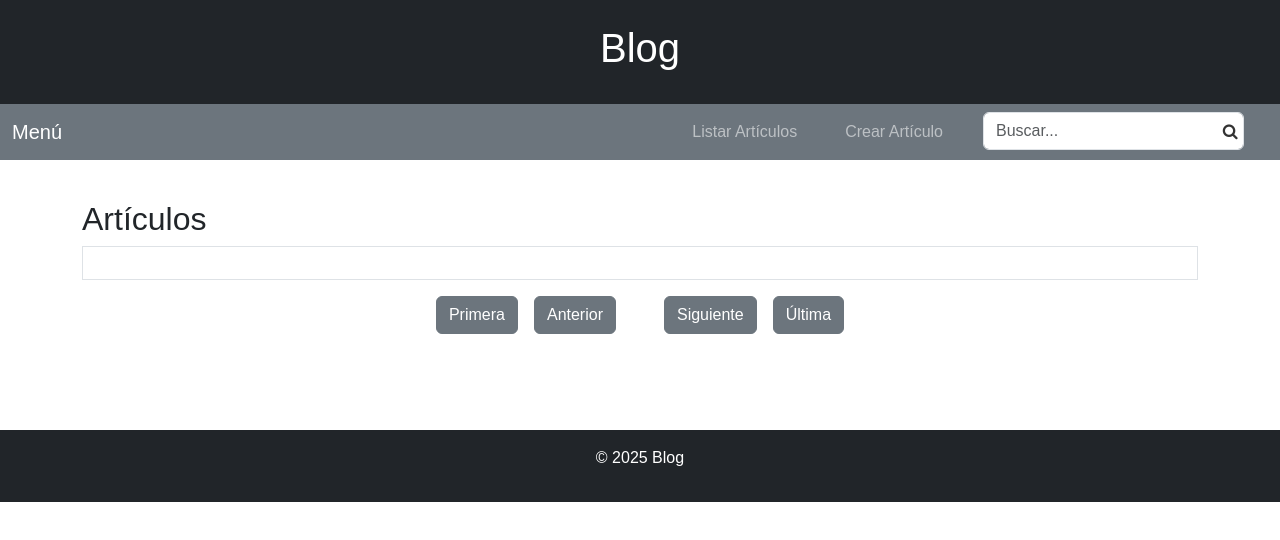
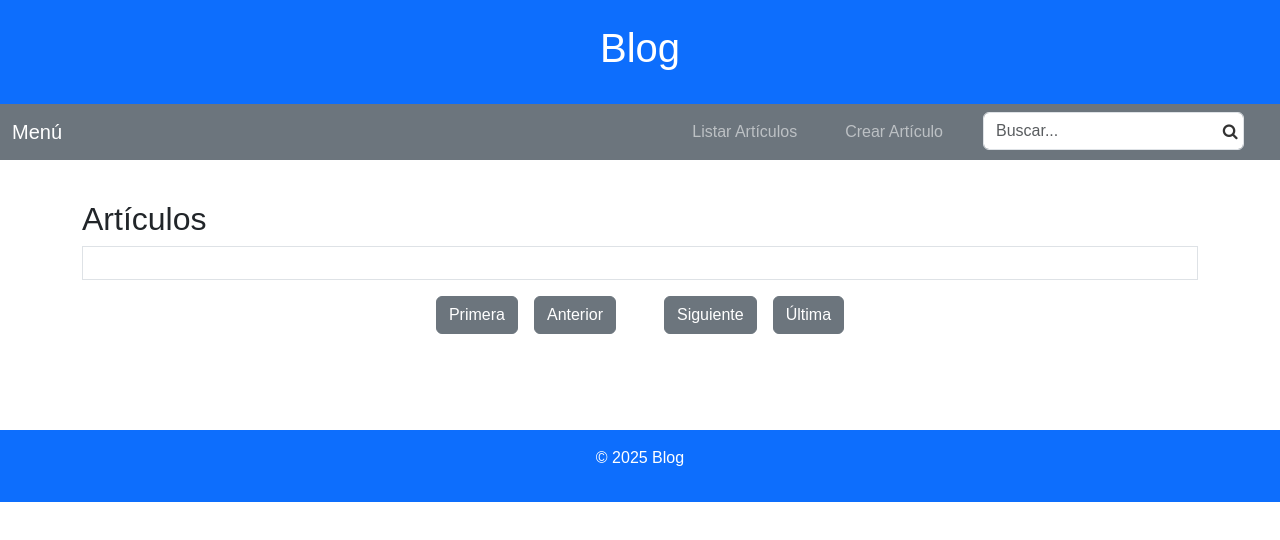
Before and after one commit to Alvarito2007-ux/practica-4, a website: page public/index.html in a window 1280 px wide. Drawn offline with nearby package versions, Linux system fonts and the light colour scheme; no server answers.

Commit message:
color azul

```diff
--- a/public/index.html
+++ b/public/index.html
@@ -16,9 +16,10 @@
 </head>
 <body>
 
-  <header class="bg-dark text-white text-center py-4">
-    <h1>Blog</h1>
-  </header>
+    <header class="bg-primary text-white text-center py-4">
+        <h1>Blog</h1>
+    </header>
+
 
   <nav class="navbar navbar-expand-lg navbar-dark bg-secondary">
     <div class="container-fluid">
@@ -120,9 +121,10 @@
     </section>
   </main>
 
-  <footer class="bg-dark text-white text-center py-3 mt-5">
+  <footer class="bg-primary text-white text-center py-3 mt-5">
     <p>&copy; 2025 Blog</p>
-  </footer>
+</footer>
+
 
   <!-- Bootstrap JS -->
   <script src="https://cdn.jsdelivr.net/npm/bootstrap@5.3.0/dist/js/bootstrap.bundle.min.js"></script>
```
